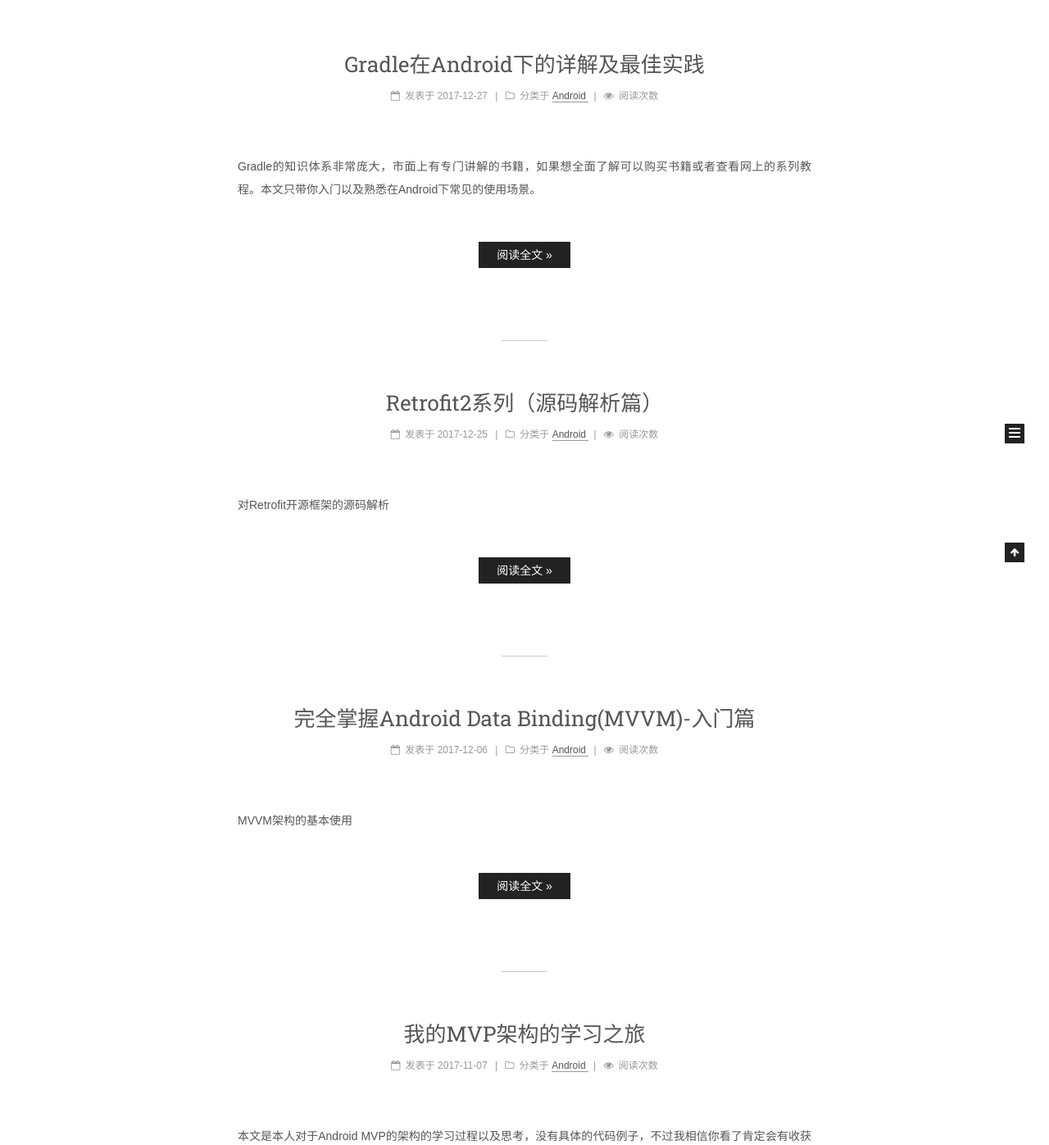
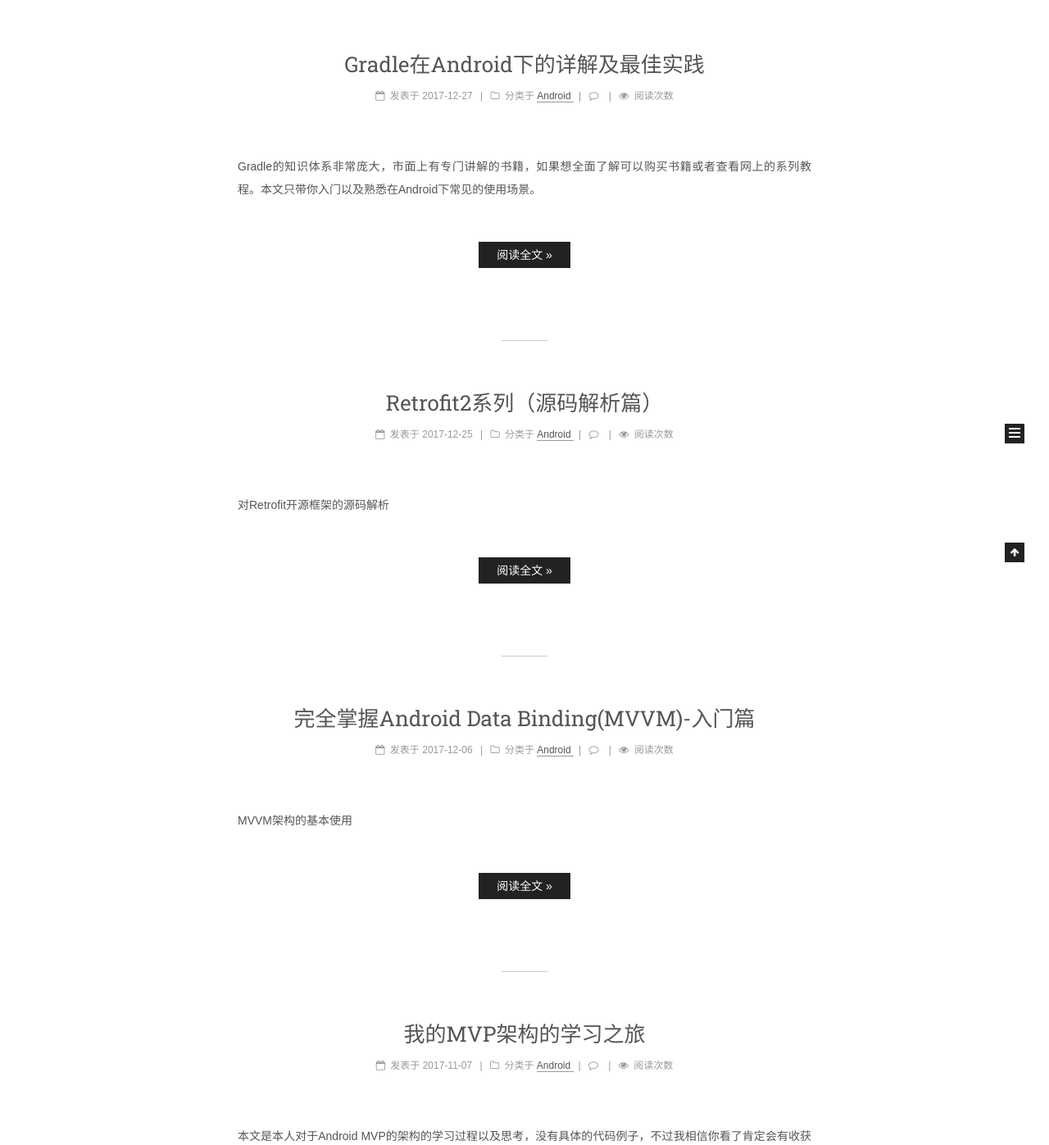
Before and after one commit to TMLAndroid/TMLAndroid.github.io, a Jekyll site: the page built from index.html, in a window 1280 px wide. Shown: the part 314-1711 px from the top of the page at 82% size. Built offline with Jekyll 4.4.1, drawn with Linux system fonts in a browser that asks for light colours; some web fonts are replaced; the list of posts is cut into pages by our own code; comment, search, counter and statistics services are not loaded.

Commit message:
开启评论

```diff
--- a/_config.yml
+++ b/_config.yml
@@ -385,8 +385,8 @@ baidu_analytics: 1decbced2a2fd5033fb43b1cd76b7d43
 
 # Disqus
 disqus:
-  enable: false
-  shortname:
+  enable: true
+  shortname: TMLong
   count: true
   # hide comments (visitors need to click to load the comments)
   # count need to be false when hide is true
```
